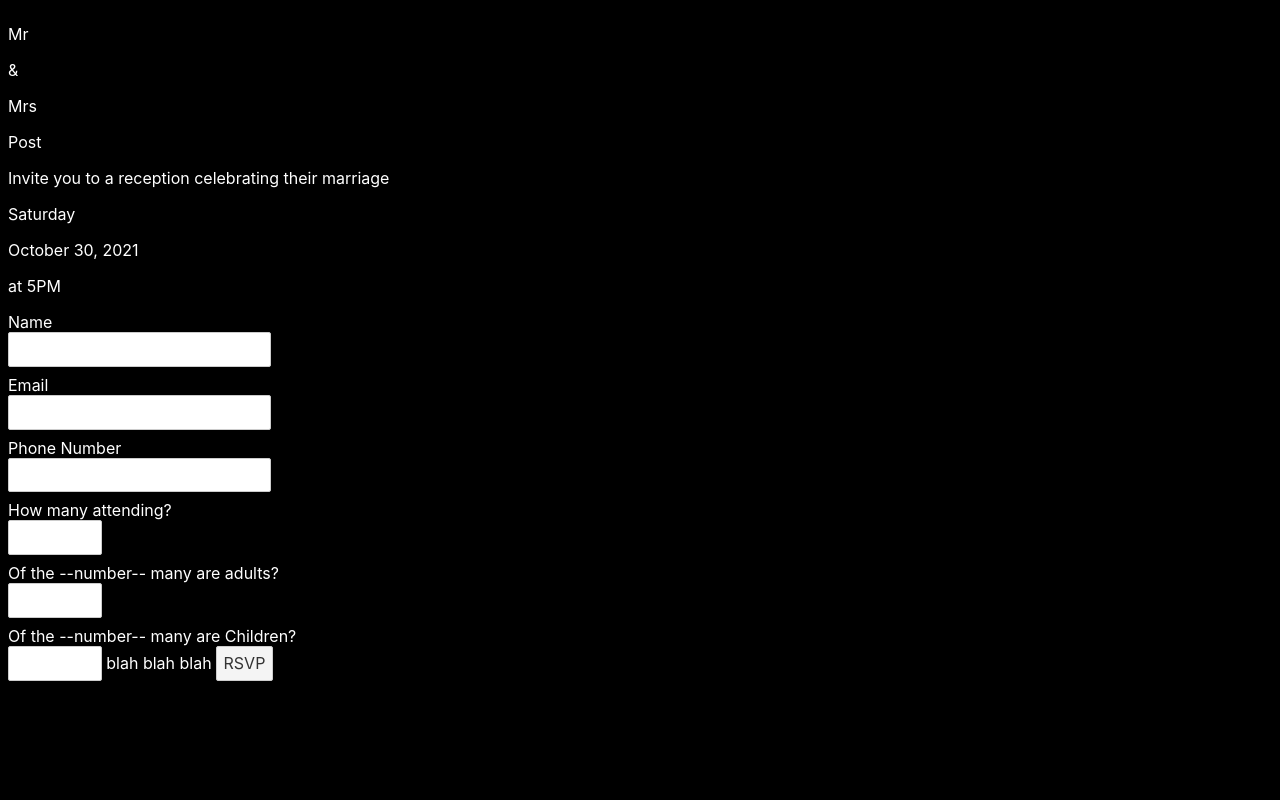
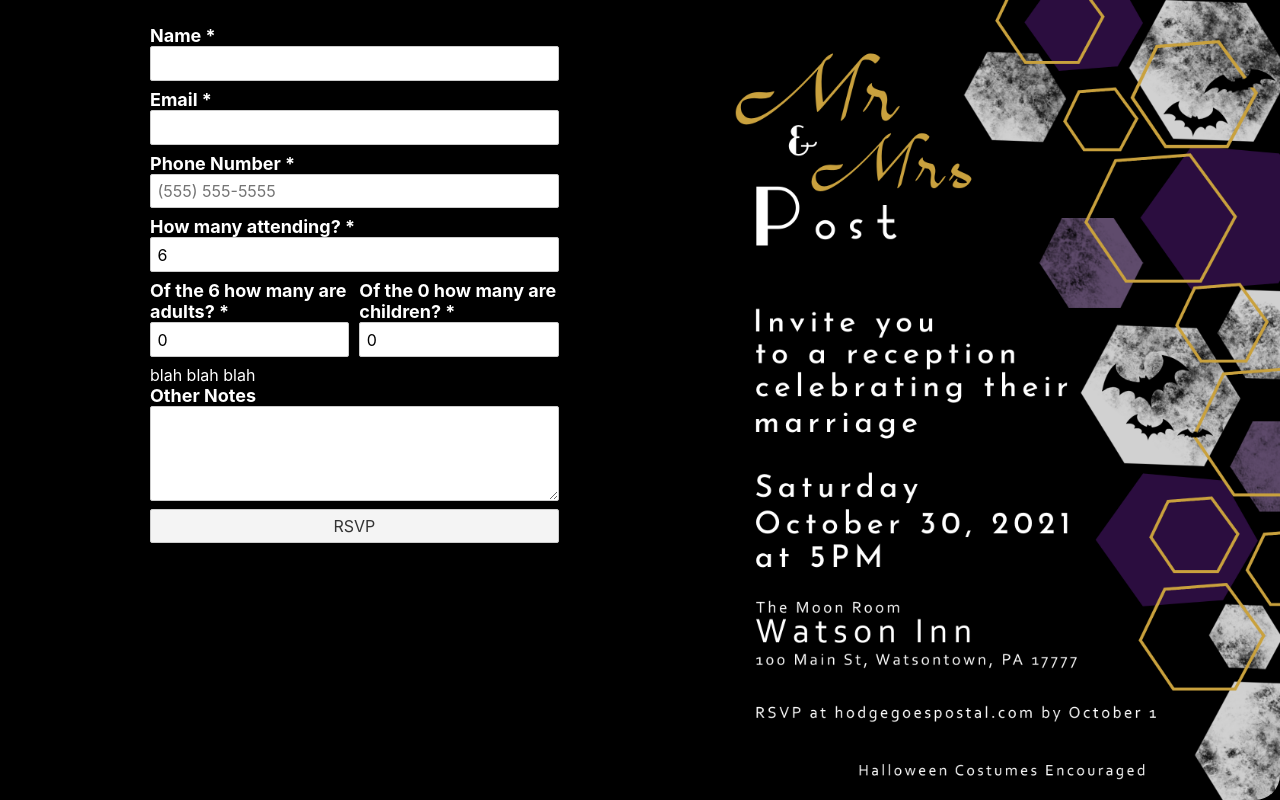
Before and after one commit to adamrpostjr/Reception-RSVP, a Svelte app: page / in a window 1280 px wide. Built offline with nearby package versions, Linux system fonts and the light colour scheme.

Commit message:
working on layout and form setup!

```diff
--- a/package.json
+++ b/package.json
@@ -23,6 +23,7 @@
     "cors": "^2.8.5",
     "dotenv": "^10.0.0",
     "express": "^4.17.1",
+    "path": "^0.12.7",
     "sirv-cli": "^1.0.0"
   }
 }
--- a/public/global.css
+++ b/public/global.css
@@ -2,13 +2,14 @@ html, body {
 	position: relative;
 	width: 100%;
 	height: 100%;
+	margin: unset;
+	padding: unset;
+	overflow: hidden;
 }
 
 body {
 	color: white;
 	background: black;
-	margin: 0;
-	padding: 8px;
 	box-sizing: border-box;
 	font-family: -apple-system, BlinkMacSystemFont, "Segoe UI", Roboto, Oxygen-Sans, Ubuntu, Cantarell, "Helvetica Neue", sans-serif;
 }
--- a/src/App.svelte
+++ b/src/App.svelte
@@ -1,16 +1,17 @@
 <script>
-  import Title from "./MrMrs.svelte";
-  import Invite from "./Invite.svelte";
-  import Dates from "./Dates.svelte";
   import RSVP from "./RSVP.svelte";
+  import Card from "./Card.svelte"
 </script>
 
 <main>
-  <Title />
-  <Invite />
-  <Dates />
   <RSVP />
+  <Card/>
 </main>
 
 <style>
+  main{
+    display: flex;
+    flex-direction: row;
+    justify-content: space-between;
+  }
 </style>
--- /dev/null
+++ b/src/Card.svelte
@@ -0,0 +1,18 @@
+<script>
+
+</script>
+
+<card>
+ <img src="/Reception.webp" alt="">
+</card>
+
+<style>
+  card{
+    float: right;
+  }
+  img{
+    height: 100vh;
+    border-radius: 0 25px 25px 0;
+
+  }
+</style>
--- a/src/Dates.svelte
+++ /dev/null
@@ -1,13 +0,0 @@
-<script>
-
-</script>
-
-<datetime>
-    <p>Saturday</p>
-    <p>October 30, 2021</p>
-    <p>at 5PM</p>
-</datetime>
-
-<style>
-
-</style>
--- a/src/Invite.svelte
+++ /dev/null
@@ -1,11 +0,0 @@
-<script>
-
-</script>
-
-<invite>
-Invite you to a reception celebrating their marriage
-</invite>
-
-<style>
-
-</style>
--- a/src/MrMrs.svelte
+++ /dev/null
@@ -1,13 +0,0 @@
-<script>
-
-</script>
-
-<div>
-    <p class="mr">Mr</p>
-    <p class="and">&</p>
-    <p class="mrs">Mrs</p>
-    <p class="post">Post</p>
-</div>
-
-<style>
-</style>
--- a/src/RSVP.svelte
+++ b/src/RSVP.svelte
@@ -1,32 +1,125 @@
 <script>
-  import * as axios from 'axios'
-  var post = ()=>{
+  import * as axios from "axios";
 
-  }
+  var name, email, phone, notes;
+
+  var attending = 6,
+    adults = 0,
+    children = 0;
+
+  var mask = (e) => {
+    var x = e.target.value
+      .replace(/\D/g, "")
+      .match(/(\d{0,3})(\d{0,3})(\d{0,4})/);
+    e.target.value = !x[2]
+      ? x[1]
+      : "(" + x[1] + ") " + x[2] + (x[3] ? "-" + x[3] : "");
+  };
+
+  var post = () => {
+    console.log("test");
+    axios.post("http://192.168.0.2:8087/RSVP", {
+      data: {
+        Name: name,
+        Email: email,
+        Phone: phone,
+        NumAttending: attending,
+        Adults: adults,
+        Children: children,
+        Notes: notes,
+      },
+    });
+  };
 </script>
 
-<main>
-  <form action="/RSVP" method="POST">
-    <label for="Name">Name</label>
-    <input type="text" name="Name" id="" />
-    <label for="Email">Email</label>
-    <input type="email" name="Email" />
-    <label for="Phone">Phone Number</label>
-    <input type="tel" name="Phone" pattern="[0-9]{3}-[0-9]{2}-[0-9]{3}" />
-    <label for="PeopleAttending">How many attending?</label>
-    <input type="number" name="PeopleAttending" min="1" max="15" />
-    <!-- logic depending on the number above -->
-    <label for="Adults">Of the --number-- many are adults?</label>
-    <input type="number" name="Adults" min="1" max="15" />
-    <!-- logic for max-->
-    <label for="Children">Of the --number-- many are Children?</label>
-    <input type="number" name="Children" min="1" max="15" />
-    <!-- logic for max-->
-    <!-- Logic for food choices -->
-    blah blah blah
-    <button>RSVP</button>
-  </form>
-</main>
+<form on:submit|preventDefault={post} action="/RSVP" method="POST">
+  <label for="Name">Name *</label>
+  <input bind:value={name} type="text" name="Name" required />
+  <label for="Email">Email *</label>
+  <input bind:value={email} type="email" name="Email" required />
+  <label for="Phone">Phone Number *</label>
+  <input
+    type="tel"
+    name="Phone"
+    on:change={mask}
+    bind:value={phone}
+    placeholder="(555) 555-5555"
+    required
+  />
+  <label for="PeopleAttending">How many attending? *</label>
+  <input
+    type="number"
+    name="PeopleAttending"
+    bind:value={attending}
+    min="1"
+    max="10"
+    required
+  />
+  <!-- logic depending on the number above -->
+  {#if attending > 1}
+    <row>
+      <left>
+        <label for="Adults">Of the {attending} how many are adults? *</label>
+        <input
+          type="number"
+          bind:value={adults}
+          name="Adults"
+          min="1"
+          max={attending - children}
+          required
+        />
+      </left>
+      <right>
+        <label for="Children"
+          >Of the {adults ? attending - adults : 0} how many are children? *</label
+        >
+        <input
+          type="number"
+          bind:value={children}
+          name="Children"
+          min="1"
+          max={attending - adults}
+          required
+        />
+      </right>
+    </row>
+  {/if}
+  <!-- Logic for food choices -->
+  blah blah blah
+  <label for="notes">Other Notes</label>
+  <textarea bind:value={notes} name="notes" cols="30" rows="4" />
+  <button>RSVP</button>
+</form>
 
 <style>
+  label {
+    font-weight: bolder;
+    font-size: large;
+  }
+  form {
+    width: 100%;
+    justify-content: flex-start;
+    display: flex;
+    flex-direction: column;
+    margin: 25px 150px;
+  }
+  row {
+    display: flex;
+    flex-direction: row;
+    justify-content: space-between;
+  }
+  left {
+    width: 100%;
+    display: flex;
+    flex-direction: column;
+    padding-right: 5px;
+    box-sizing: border-box;
+  }
+  right {
+    width: 100%;
+    display: flex;
+    flex-direction: column;
+    padding-left: 5px;
+    box-sizing: border-box;
+  }
 </style>
```
Also changed, not shown: index.js (+6 -5 lines), src/empty.svelte (deleted, +0 -11 lines), public/Reception.webp (added), 1 other file (tests, documents, lock files or other folders).
